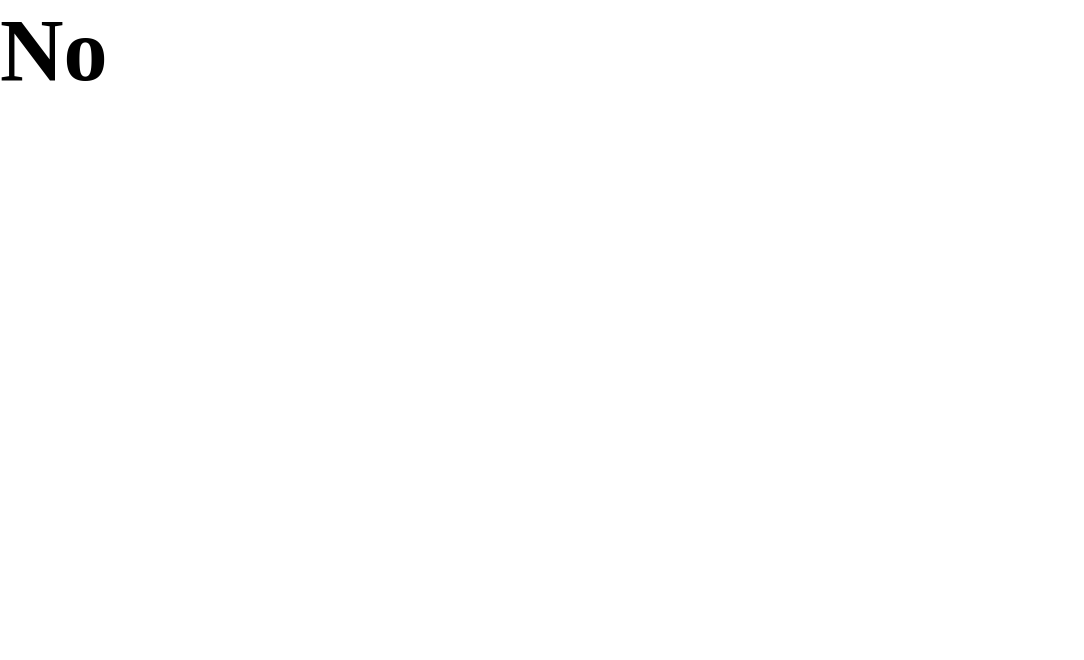
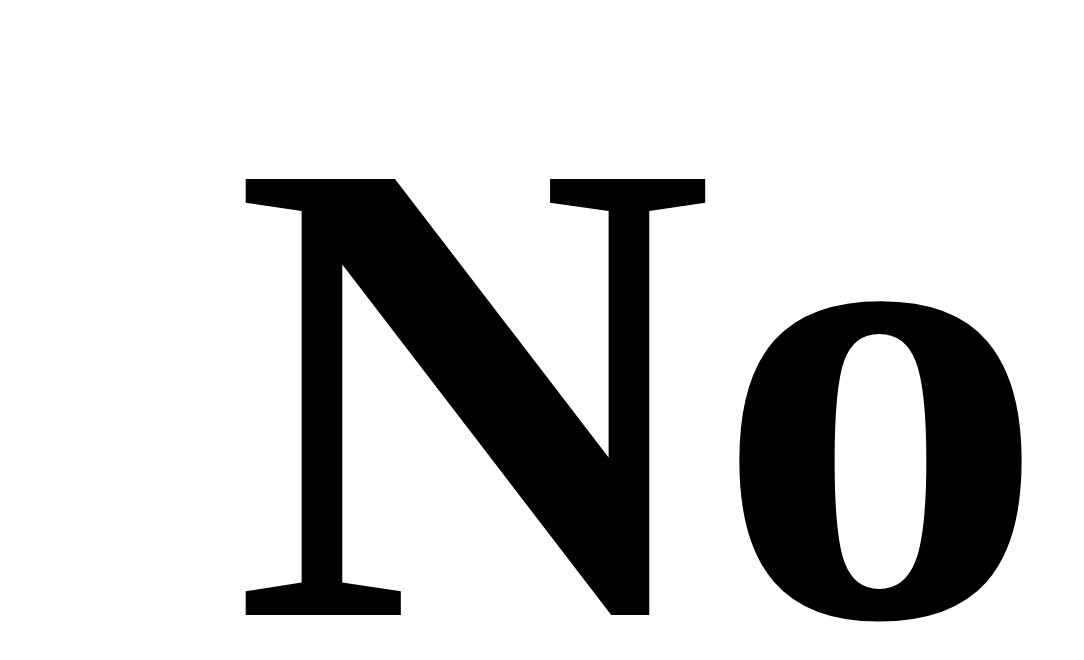
Before and after one commit to hswolff/iselectionseasonover, a plain HTML site: page index.html in a window 1280 px wide. Shown: the whole page, without its empty margins (0-1084 px from the left). Drawn offline with Linux system fonts and the light colour scheme.

Commit message:
Update index.html

```diff
--- a/index.html
+++ b/index.html
@@ -9,9 +9,8 @@
         <style>
           h1 {
             margin: auto;
-            position: absolute;
-            top: 0; left: 0; bottom: 0; right: 0;
-            font-size: 88px;
+            text-align: center;
+            font-size: 666px;
           }
         </style>
     </head>
```
